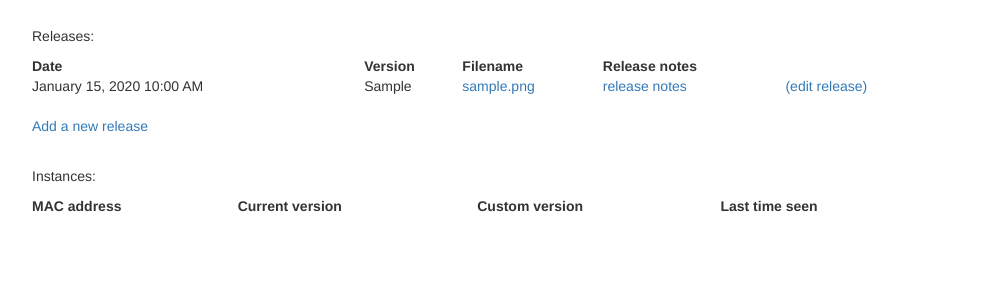
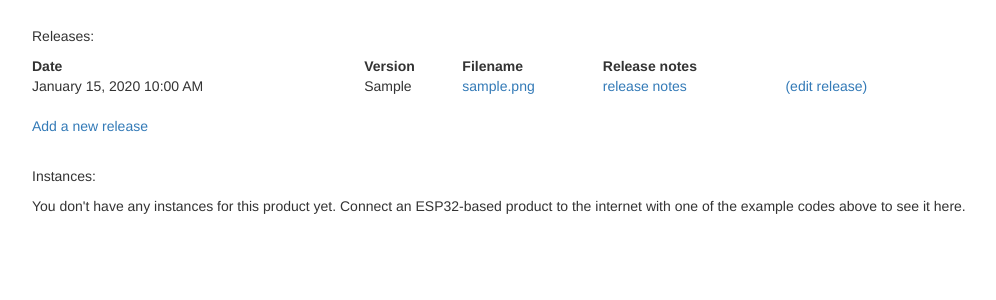
Before and after one commit to admarschoonen/dESPatch-web, a Flask app: page /product/1 in a window 1280 px wide. Shown: the part 260-560 px from the top of the page, without its empty margins (38-1034 px from the left). Run offline with Flask 2, Linux system fonts and the light colour scheme; a user stored in the database is signed in; tables that the repository leaves empty hold one stand-in row (values such as "Sample post"); lists and menus that the app fills with data are empty; parts of the project's set-up code (start-up, migrations or seed data) failed here and were passed over; some libraries are stand-ins or nearby versions.

Commit message:
Add instances table

```diff
--- a/app/templates/_instance.html
+++ b/app/templates/_instance.html
@@ -3,4 +3,5 @@
   <td> {{ instance.current_version }} </td>
   <td> {% if instance.custom_version %}{{ instance.custom_version }}{% endif %} </td>
   <td> {{ instance.last_time_seen }} </td>
+  <td><a href="{{ url_for('edit_instance', product_id=product.id, instance_id=instance.id) }}">(edit instance)</a></td>
 <tr>
--- a/app/templates/_instances.html
+++ b/app/templates/_instances.html
@@ -1,11 +1,13 @@
-<table style="width: 80%">
-  <tr>
-    <th>MAC address</th>
-    <th>Current version</th>
-    <th>Custom version</th>
-    <th>Last time seen</th>
-  </tr>
-  {% for instance in instances %}
-    {% include '_instance.html' %}
-  {% endfor %}
-</table>
+{% for instance in instances %}
+  {% if loop.first %}
+    {% include '_instances_table_head.html' %}
+  {% endif %}
+
+  {% include '_instance.html' %}
+
+  {% if loop.last %}
+    {% include '_instances_table_tail.html' %}
+  {% endif %}
+{% else %}
+  <p>You don't have any instances for this product yet. Connect an ESP32-based product to the internet with one of the example codes above to see it here.</p>
+{% endfor %}
--- /dev/null
+++ b/app/templates/_instances_table_tail.html
@@ -0,0 +1 @@
+</table>
--- a/app/templates/_releases.html
+++ b/app/templates/_releases.html
@@ -9,7 +9,7 @@
     {% include '_releases_table_tail.html' %}
   {% endif %}
 {% else %}
-  <p>You don't have any releases for this product yet</p>
+  <p>You don't have any releases for this product yet.</p>
 {% endfor %}
 <br>
 <p><a href="{{ url_for('add_release', product_id=product.id) }}">Add a new release</a></p>
```
Also changed, not shown: app/templates/_instances_table_head.html (added, +8 -0 lines).
